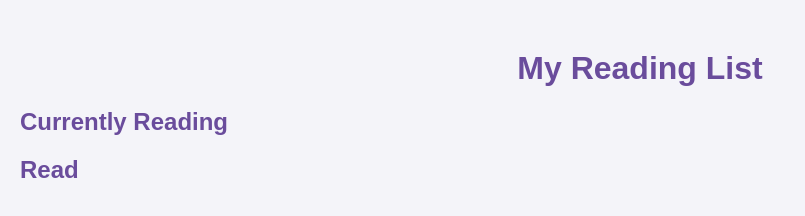
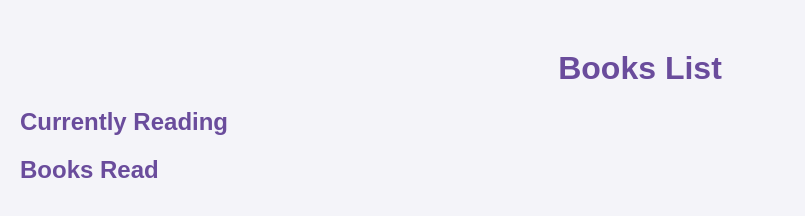
Before and after one commit to p-nihalani/many-books, a plain HTML site: page index.html in a window 1280 px wide. Shown: the whole page, without its empty margins (0-805 px from the left). Drawn offline with Linux system fonts and the light colour scheme; no server answers.

Commit message:
Update index.html

```diff
--- a/index.html
+++ b/index.html
@@ -3,16 +3,16 @@
 <head>
     <meta charset="UTF-8">
     <meta name="viewport" content="width=device-width, initial-scale=1.0">
-    <title>My Reading List</title>
+    <title>Books List</title>
     <link rel="stylesheet" href="style.css">
 </head>
 <body>
-    <h1>My Reading List</h1>
+    <h1>Books List</h1>
 
     <h2>Currently Reading</h2>
     <ul id="reading-list"></ul>
 
-    <h2>Read</h2>
+    <h2>Books Read</h2>
     <ul id="read-list"></ul>
 
     <script src="script.js"></script>
```
